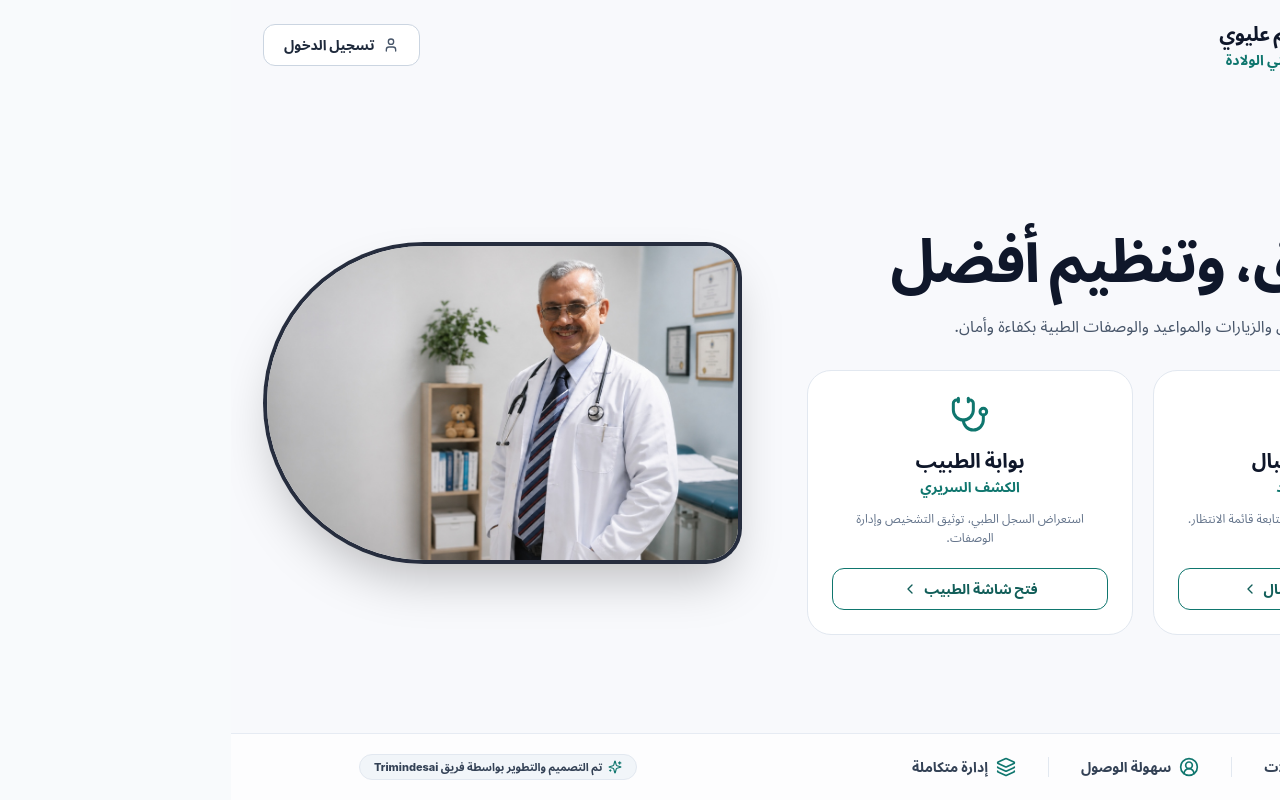
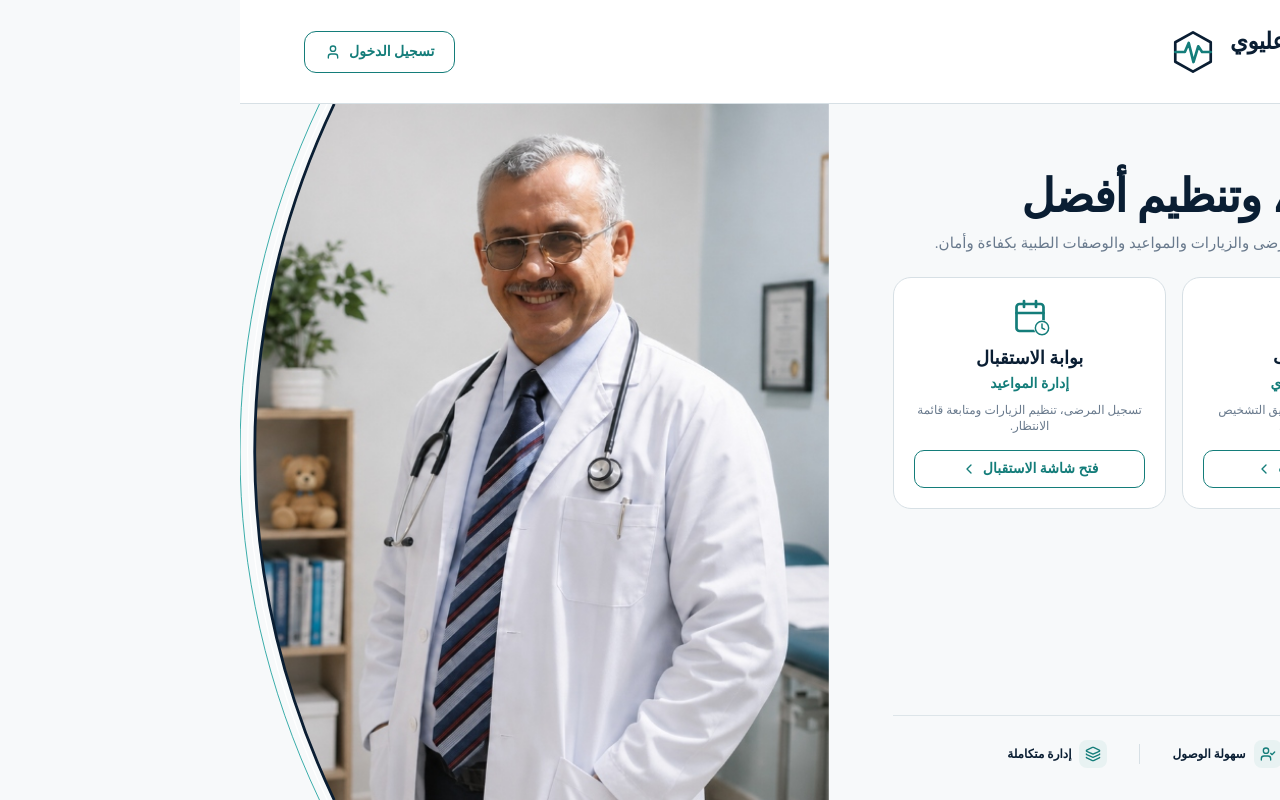
Before and after one commit to amnayahya-star/dr-kareem-clinic, a Next.js app: page / in a window 1280 px wide. Built offline with nearby package versions, Linux system fonts and the light colour scheme.

Commit message:
feat(home): redesign homepage to match official reference design pixel-accurately

```diff
--- a/src/app/globals.css
+++ b/src/app/globals.css
@@ -1,16 +1,18 @@
+@import url('https://fonts.googleapis.com/css2?family=Tajawal:wght@300;400;500;700;800;900&display=swap');
+
 @tailwind base;
 @tailwind components;
 @tailwind utilities;
 
 @layer base {
   :root {
-    --font-cairo: -apple-system, BlinkMacSystemFont, "Segoe UI", Roboto, "Cairo", "Tajawal", "Noto Sans Arabic", sans-serif;
+    --font-tajawal: "Tajawal", -apple-system, BlinkMacSystemFont, "Segoe UI", Roboto, sans-serif;
   }
 
   body {
-    font-family: var(--font-cairo);
-    background-color: #f8fafc;
-    color: #0f172a;
+    font-family: var(--font-tajawal), "Tajawal", -apple-system, BlinkMacSystemFont, sans-serif;
+    background-color: #F7F9FA;
+    color: #0A1E33;
     -webkit-tap-highlight-color: transparent;
     text-rendering: optimizeLegibility;
   }
--- a/src/app/layout.tsx
+++ b/src/app/layout.tsx
@@ -15,7 +15,7 @@ export const viewport: Viewport = {
   initialScale: 1,
   maximumScale: 1,
   userScalable: false,
-  themeColor: "#0d9488",
+  themeColor: "#147D7A",
 };
 
 export default function RootLayout({
@@ -25,7 +25,7 @@ export default function RootLayout({
 }>) {
   return (
     <html lang="ar" dir="rtl" suppressHydrationWarning>
-      <body className="min-h-screen bg-slate-50 antialiased font-sans text-slate-800 selection:bg-clinic-500 selection:text-white">
+      <body className="min-h-screen bg-[#F7F9FA] antialiased font-sans text-slate-800 selection:bg-[#147D7A] selection:text-white">
         <Providers>{children}</Providers>
       </body>
     </html>
--- a/src/app/page.tsx
+++ b/src/app/page.tsx
@@ -1,3 +1,5 @@
+"use client";
+
 import React from "react";
 import Link from "next/link";
 import {
@@ -5,184 +7,250 @@ import {
   Calendar,
   Clock,
   User,
+  Shield,
+  UserCheck,
+  Layers,
   ChevronLeft,
-  ShieldCheck,
-  UserCircle2,
-  Layers,
-  Sparkles,
 } from "lucide-react";
 
 export default function HomePage() {
   return (
-    <div className="min-h-screen bg-slate-50/70 flex flex-col justify-between text-slate-900 selection:bg-teal-100 selection:text-teal-900 font-sans" dir="rtl">
-      {/* 1. Header */}
-      <header className="w-full max-w-7xl mx-auto px-4 sm:px-8 py-5 flex items-center justify-between">
-        {/* Right side: Logo & Clinic Name */}
-        <div className="flex items-center gap-3">
-          <div className="w-12 h-12 text-teal-800 flex items-center justify-center shrink-0">
-            <svg viewBox="0 0 48 48" className="w-12 h-12" fill="none" stroke="currentColor" strokeWidth="2.5" strokeLinecap="round" strokeLinejoin="round">
-              <polygon points="24 4 44 14 44 34 24 44 4 34 4 14" stroke="#0f766e" strokeWidth="2.5" />
-              <path d="M12 24h6l3-7 6 14 4-9 3 4h4" stroke="#0f766e" strokeWidth="2.5" />
-            </svg>
-          </div>
-          <div>
-            <h1 className="text-lg sm:text-xl font-black text-slate-900 tracking-tight leading-tight">
+    <div className="min-h-screen bg-[#F7F9FA] flex flex-col font-sans text-[#0A1E33] selection:bg-[#147D7A] selection:text-white" dir="rtl">
+      {/* 1. Header (~96px - 104px height, White, Clean RTL Header) */}
+      <header className="w-full bg-white border-b border-[#D7E0E5] h-[92px] sm:h-[104px] px-6 sm:px-12 lg:px-16 flex items-center justify-between z-30 shrink-0">
+        {/* Right in RTL: Hexagonal Medical Logo + Clinic Title */}
+        <Link href="/" className="flex items-center gap-3.5 group cursor-pointer select-none">
+          <div className="text-right">
+            <h1 className="text-xl sm:text-[23px] font-black text-[#0A1E33] tracking-tight leading-tight">
               عيادة د. عبد الكريم عليوي
             </h1>
-            <p className="text-xs sm:text-sm font-bold text-teal-700 leading-tight mt-0.5">
+            <p className="text-xs sm:text-[13px] font-bold text-[#147D7A] mt-0.5">
               بورد طب الأطفال وحديثي الولادة
             </p>
           </div>
-        </div>
 
-        {/* Left side: Login Button */}
+          <div className="shrink-0 transition-transform duration-300 group-hover:scale-105">
+            <svg
+              width="46"
+              height="46"
+              viewBox="0 0 48 48"
+              fill="none"
+              xmlns="http://www.w3.org/2000/svg"
+              className="drop-shadow-2xs"
+            >
+              {/* Hexagon Outer Frame */}
+              <path
+                d="M24 3.5L42.5 13.8V34.2L24 44.5L5.5 34.2V13.8L24 3.5Z"
+                stroke="#0A1E33"
+                strokeWidth="2.8"
+                strokeLinecap="round"
+                strokeLinejoin="round"
+              />
+              {/* Heartbeat ECG Pulse in Medical Teal */}
+              <path
+                d="M5.5 24H15.5L19.5 14.5L24.5 34.5L29.5 18L33.5 24H42.5"
+                stroke="#147D7A"
+                strokeWidth="2.8"
+                strokeLinecap="round"
+                strokeLinejoin="round"
+              />
+            </svg>
+          </div>
+        </Link>
+
+        {/* Left in RTL: Outlined Login Button with User Icon */}
         <Link
           href="/login"
-          className="flex items-center gap-2 px-5 py-2.5 rounded-xl border border-slate-300 hover:border-slate-400 bg-white text-slate-800 font-black text-xs sm:text-sm shadow-2xs hover:shadow-xs transition-all"
+          className="inline-flex items-center gap-2 px-4 py-2 sm:px-5 sm:py-2.5 rounded-[12px] border border-[#147D7A] bg-transparent text-[#147D7A] hover:bg-[#147D7A] hover:text-white transition-all duration-200 text-xs sm:text-sm font-bold shadow-2xs group"
         >
-          <User className="w-4 h-4 text-slate-600" />
           <span>تسجيل الدخول</span>
+          <User className="w-4 h-4 text-[#147D7A] group-hover:text-white transition-colors" />
         </Link>
       </header>
 
-      {/* 2. Hero Section */}
-      <main className="w-full max-w-7xl mx-auto px-4 sm:px-8 my-auto py-8">
-        <div className="grid grid-cols-1 lg:grid-cols-12 gap-8 lg:gap-12 items-center">
-          {/* Left Column (Text & 2 Portal Cards) */}
-          <div className="lg:col-span-7 space-y-6 text-right order-2 lg:order-1">
-            {/* Badge */}
-            <div className="inline-flex items-center px-4 py-1.5 rounded-full bg-slate-100 text-teal-900 text-xs sm:text-sm font-black border border-slate-200">
-              منظومة إدارة العيادة الطبية
+      {/* 2. Main Hero Section (Two-part layout with curved divider) */}
+      <main className="flex-1 flex flex-col lg:flex-row relative w-full overflow-hidden">
+        {/* RIGHT COLUMN (In RTL visual layout: Doctor Photograph with Curved Divider ~46% width) */}
+        <div className="w-full lg:w-[46%] relative h-72 sm:h-96 lg:h-auto min-h-[320px] lg:min-h-[calc(100vh-104px)] overflow-hidden order-1 lg:order-2 bg-[#F7F9FA]">
+          {/* SVG Clip Path Definition for Smooth Curve */}
+          <svg width="0" height="0" className="absolute">
+            <defs>
+              <clipPath id="doctor-hero-curve" clipPathUnits="objectBoundingBox">
+                <path d="M 0.16 0 C -0.02 0.32, -0.02 0.68, 0.16 1 L 1 1 L 1 0 Z" />
+              </clipPath>
+            </defs>
+          </svg>
+
+          {/* Doctor Image with Curve Clipping on Desktop */}
+          <div
+            className="w-full h-full relative"
+            style={{
+              clipPath: "url(#doctor-hero-curve)",
+              WebkitClipPath: "url(#doctor-hero-curve)",
+            }}
+          >
+            <img
+              src="/doctor-clinic-photo.jpg"
+              alt="الدكتور عبد الكريم عليوي - بورد طب الأطفال وحديثي الولادة"
+              className="w-full h-full object-cover object-[75%_top] sm:object-[70%_center] lg:object-[80%_center]"
+            />
+          </div>
+
+          {/* Multi-layered Vector Curve Borders */}
+          <div className="hidden lg:block absolute inset-0 w-full h-full pointer-events-none z-20">
+            <svg
+              className="w-full h-full"
+              viewBox="0 0 100 100"
+              preserveAspectRatio="none"
+              fill="none"
+              xmlns="http://www.w3.org/2000/svg"
+            >
+              {/* 1. Thin Teal Accent Outer Line */}
+              <path
+                d="M 13.5 0 C -4.5 32, -4.5 68, 13.5 100"
+                stroke="#0C9A96"
+                strokeWidth="0.8"
+                vectorEffect="non-scaling-stroke"
+              />
+
+              {/* 2. White Separation Gap */}
+              <path
+                d="M 14.8 0 C -3.2 32, -3.2 68, 14.8 100"
+                stroke="#FFFFFF"
+                strokeWidth="1.2"
+                vectorEffect="non-scaling-stroke"
+              />
+
+              {/* 3. Main Dark Navy Thick Arch */}
+              <path
+                d="M 16 0 C -2 32, -2 68, 16 100"
+                stroke="#0A1E33"
+                strokeWidth="2.8"
+                vectorEffect="non-scaling-stroke"
+              />
+            </svg>
+          </div>
+        </div>
+
+        {/* LEFT COLUMN (In RTL visual layout: Content Area ~54% width) */}
+        <div className="w-full lg:w-[54%] flex flex-col justify-between p-6 sm:p-10 lg:py-8 lg:px-12 xl:px-16 z-20 order-2 lg:order-1">
+          <div className="space-y-4 max-w-xl">
+            {/* Tag Label */}
+            <div className="inline-flex items-center px-4 py-1 rounded-full bg-[#E2EDF0] text-[#147D7A] text-[11px] sm:text-xs font-black w-fit">
+              <span>منظومة إدارة العيادة الطبية</span>
             </div>
 
-            {/* Main Title */}
-            <h2 className="text-3xl sm:text-5xl lg:text-6xl font-black text-slate-900 tracking-tight leading-[1.2]">
+            {/* Main Headline */}
+            <h2 className="text-3xl sm:text-4xl lg:text-[42px] xl:text-[46px] font-black text-[#0A1E33] leading-[1.2] tracking-tight">
               رعاية أدق، وتنظيم أفضل
             </h2>
 
             {/* Subtitle */}
-            <p className="text-sm sm:text-base text-slate-600 leading-relaxed max-w-xl font-medium">
+            <p className="text-xs sm:text-sm lg:text-[15px] text-[#697A8D] font-medium leading-relaxed">
               نظام موحّد لإدارة ملفات المرضى والزيارات والمواعيد والوصفات الطبية بكفاءة وأمان.
             </p>
 
-            {/* The 2 Portals Cards */}
-            <div className="grid grid-cols-1 sm:grid-cols-2 gap-4 sm:gap-5 pt-2 max-w-2xl">
-              {/* Card 1: بوابة الاستقبال */}
-              <div className="bg-white rounded-3xl p-5 sm:p-6 border border-slate-200 shadow-2xs hover:shadow-md transition-all flex flex-col justify-between text-center group">
-                <div className="space-y-3">
-                  <div className="flex justify-center text-teal-700">
-                    <div className="relative">
-                      <Calendar className="w-10 h-10 stroke-[1.8]" />
-                      <Clock className="w-4 h-4 absolute -bottom-0.5 -right-0.5 text-teal-800 bg-white rounded-full stroke-[2.5]" />
+            {/* Portal Cards (Doctor Portal on Right, Reception Portal on Left in RTL) */}
+            <div className="grid grid-cols-1 sm:grid-cols-2 gap-4 lg:gap-4 pt-2">
+              {/* Card 1: بوابة الطبيب (Appears on Right in RTL) */}
+              <div className="bg-white rounded-[18px] p-5 border border-[#D7E0E5] shadow-xs hover:border-[#147D7A] transition-all flex flex-col justify-between min-h-[215px] text-center group">
+                <div>
+                  <div className="text-[#147D7A] mb-2.5 flex justify-center">
+                    <Stethoscope className="w-9 h-9 stroke-[1.8]" />
+                  </div>
+
+                  <h3 className="text-base sm:text-lg font-black text-[#0A1E33]">
+                    بوابة الطبيب
+                  </h3>
+                  <span className="text-xs sm:text-sm font-bold text-[#147D7A] block mt-0.5">
+                    الكشف السريري
+                  </span>
+
+                  <p className="text-[11px] sm:text-xs text-[#697A8D] mt-2 leading-relaxed font-normal">
+                    استعراض السجل الطبي، توثيق التشخيص وإدارة الوصفات.
+                  </p>
+                </div>
+
+                <Link href="/doctor" className="mt-4">
+                  <button
+                    type="button"
+                    className="w-full py-2 px-3 rounded-[10px] border border-[#147D7A] text-[#147D7A] hover:bg-[#147D7A] hover:text-white font-bold text-xs sm:text-sm flex items-center justify-center gap-1.5 transition-colors group cursor-pointer"
+                  >
+                    <span>فتح شاشة الطبيب</span>
+                    <ChevronLeft className="w-4 h-4 text-[#147D7A] group-hover:text-white group-hover:-translate-x-1 transition-transform" />
+                  </button>
+                </Link>
+              </div>
+
+              {/* Card 2: بوابة الاستقبال (Appears on Left in RTL) */}
+              <div className="bg-white rounded-[18px] p-5 border border-[#D7E0E5] shadow-xs hover:border-[#147D7A] transition-all flex flex-col justify-between min-h-[215px] text-center group">
+                <div>
+                  <div className="text-[#147D7A] mb-2.5 flex justify-center">
+                    <div className="relative inline-block">
+                      <Calendar className="w-9 h-9 stroke-[1.8]" />
+                      <Clock className="w-4 h-4 absolute -bottom-0.5 -right-0.5 bg-white rounded-full text-[#147D7A] stroke-[2.2]" />
                     </div>
                   </div>
-                  <div>
-                    <h3 className="text-lg sm:text-xl font-black text-slate-900">
-                      بوابة الاستقبال
-                    </h3>
-                    <p className="text-xs sm:text-sm font-bold text-teal-700 mt-0.5">
-                      إدارة المواعيد
-                    </p>
-                  </div>
-                  <p className="text-xs text-slate-500 leading-relaxed font-medium">
+
+                  <h3 className="text-base sm:text-lg font-black text-[#0A1E33]">
+                    بوابة الاستقبال
+                  </h3>
+                  <span className="text-xs sm:text-sm font-bold text-[#147D7A] block mt-0.5">
+                    إدارة المواعيد
+                  </span>
+
+                  <p className="text-[11px] sm:text-xs text-[#697A8D] mt-2 leading-relaxed font-normal">
                     تسجيل المرضى، تنظيم الزيارات ومتابعة قائمة الانتظار.
                   </p>
                 </div>
 
-                <Link href="/secretary" className="mt-5 block">
+                <Link href="/secretary" className="mt-4">
                   <button
                     type="button"
-                    className="w-full py-2.5 px-4 rounded-xl border border-teal-700 text-teal-800 hover:bg-teal-700 hover:text-white font-black text-xs sm:text-sm flex items-center justify-center gap-1.5 transition-all cursor-pointer group-hover:border-teal-800"
+                    className="w-full py-2 px-3 rounded-[10px] border border-[#147D7A] text-[#147D7A] hover:bg-[#147D7A] hover:text-white font-bold text-xs sm:text-sm flex items-center justify-center gap-1.5 transition-colors group cursor-pointer"
                   >
                     <span>فتح شاشة الاستقبال</span>
-                    <ChevronLeft className="w-4 h-4 transition-transform group-hover:-translate-x-1" />
-                  </button>
-                </Link>
-              </div>
-
-              {/* Card 2: بوابة الطبيب */}
-              <div className="bg-white rounded-3xl p-5 sm:p-6 border border-slate-200 shadow-2xs hover:shadow-md transition-all flex flex-col justify-between text-center group">
-                <div className="space-y-3">
-                  <div className="flex justify-center text-teal-700">
-                    <Stethoscope className="w-10 h-10 stroke-[1.8]" />
-                  </div>
-                  <div>
-                    <h3 className="text-lg sm:text-xl font-black text-slate-900">
-                      بوابة الطبيب
-                    </h3>
-                    <p className="text-xs sm:text-sm font-bold text-teal-700 mt-0.5">
-                      الكشف السريري
-                    </p>
-                  </div>
-                  <p className="text-xs text-slate-500 leading-relaxed font-medium">
-                    استعراض السجل الطبي، توثيق التشخيص وإدارة الوصفات.
-                  </p>
-                </div>
-
-                <Link href="/doctor" className="mt-5 block">
-                  <button
-                    type="button"
-                    className="w-full py-2.5 px-4 rounded-xl border border-teal-700 text-teal-800 hover:bg-teal-700 hover:text-white font-black text-xs sm:text-sm flex items-center justify-center gap-1.5 transition-all cursor-pointer group-hover:border-teal-800"
-                  >
-                    <span>فتح شاشة الطبيب</span>
-                    <ChevronLeft className="w-4 h-4 transition-transform group-hover:-translate-x-1" />
+                    <ChevronLeft className="w-4 h-4 text-[#147D7A] group-hover:text-white group-hover:-translate-x-1 transition-transform" />
                   </button>
                 </Link>
               </div>
             </div>
           </div>
 
-          {/* Right Column (The Arched Doctor Photo Frame) */}
-          <div className="lg:col-span-5 flex justify-center lg:justify-end order-1 lg:order-2">
-            <div className="relative w-full max-w-sm sm:max-w-md lg:max-w-lg">
-              {/* Crescent Arched Outer Border */}
-              <div className="relative overflow-hidden rounded-[40px] sm:rounded-r-[40px] sm:rounded-l-[180px] border-4 border-slate-900/90 shadow-2xl bg-white">
-                <img
-                  src="/doctor-hero.jpg"
-                  alt="الدكتور عبد الكريم عليوي"
-                  className="w-full h-auto object-cover object-top hover:scale-102 transition-transform duration-500"
-                />
+          {/* Bottom Benefits Row */}
+          <div className="pt-6 mt-6 border-t border-[#D7E0E5]/80 flex items-center justify-between sm:justify-start sm:gap-8 text-xs font-bold text-[#0A1E33]">
+            {/* 1. سرية السجلات (Right in RTL) */}
+            <div className="flex items-center gap-2">
+              <div className="w-7 h-7 rounded-lg bg-[#E8F2F2] text-[#147D7A] flex items-center justify-center shrink-0">
+                <Shield className="w-4 h-4 stroke-[2]" />
               </div>
+              <span className="text-[#0A1E33] font-bold">سرية السجلات</span>
+            </div>
+
+            {/* Divider */}
+            <div className="w-px h-5 bg-[#D7E0E5]" />
+
+            {/* 2. سهولة الوصول (Middle in RTL) */}
+            <div className="flex items-center gap-2">
+              <div className="w-7 h-7 rounded-lg bg-[#E8F2F2] text-[#147D7A] flex items-center justify-center shrink-0">
+                <UserCheck className="w-4 h-4 stroke-[2]" />
+              </div>
+              <span className="text-[#0A1E33] font-bold">سهولة الوصول</span>
+            </div>
+
+            {/* Divider */}
+            <div className="w-px h-5 bg-[#D7E0E5]" />
+
+            {/* 3. إدارة متكاملة (Left in RTL) */}
+            <div className="flex items-center gap-2">
+              <div className="w-7 h-7 rounded-lg bg-[#E8F2F2] text-[#147D7A] flex items-center justify-center shrink-0">
+                <Layers className="w-4 h-4 stroke-[2]" />
+              </div>
+              <span className="text-[#0A1E33] font-bold">إدارة متكاملة</span>
             </div>
           </div>
         </div>
       </main>
-
-      {/* 3. Bottom Features Bar & Credits */}
-      <footer className="w-full border-t border-slate-200/80 bg-white/70 backdrop-blur-xs py-5 px-4 sm:px-8 mt-4 relative z-20">
-        <div className="max-w-5xl mx-auto flex flex-col md:flex-row items-center justify-between gap-4">
-          {/* Features */}
-          <div className="flex flex-wrap items-center justify-center gap-4 sm:gap-8">
-            {/* Feature 1 */}
-            <div className="flex items-center gap-2 text-slate-700 font-extrabold text-xs sm:text-sm">
-              <ShieldCheck className="w-5 h-5 text-teal-700" />
-              <span>سرية السجلات</span>
-            </div>
-
-            <div className="hidden sm:block w-px h-5 bg-slate-200" />
-
-            {/* Feature 2 */}
-            <div className="flex items-center gap-2 text-slate-700 font-extrabold text-xs sm:text-sm">
-              <UserCircle2 className="w-5 h-5 text-teal-700" />
-              <span>سهولة الوصول</span>
-            </div>
-
-            <div className="hidden sm:block w-px h-5 bg-slate-200" />
-
-            {/* Feature 3 */}
-            <div className="flex items-center gap-2 text-slate-700 font-extrabold text-xs sm:text-sm">
-              <Layers className="w-5 h-5 text-teal-700" />
-              <span>إدارة متكاملة</span>
-            </div>
-          </div>
-
-          {/* Designer Credit */}
-          <div className="flex items-center gap-1.5 text-[11px] font-extrabold text-slate-700 bg-slate-100 px-3.5 py-1 rounded-full border border-slate-200">
-            <Sparkles className="w-3.5 h-3.5 text-teal-700" />
-            <span>تم التصميم والتطوير بواسطة فريق Trimindesai</span>
-          </div>
-        </div>
-      </footer>
     </div>
   );
 }
```
Also changed, not shown: public/doctor-clinic-photo.jpg (added).
